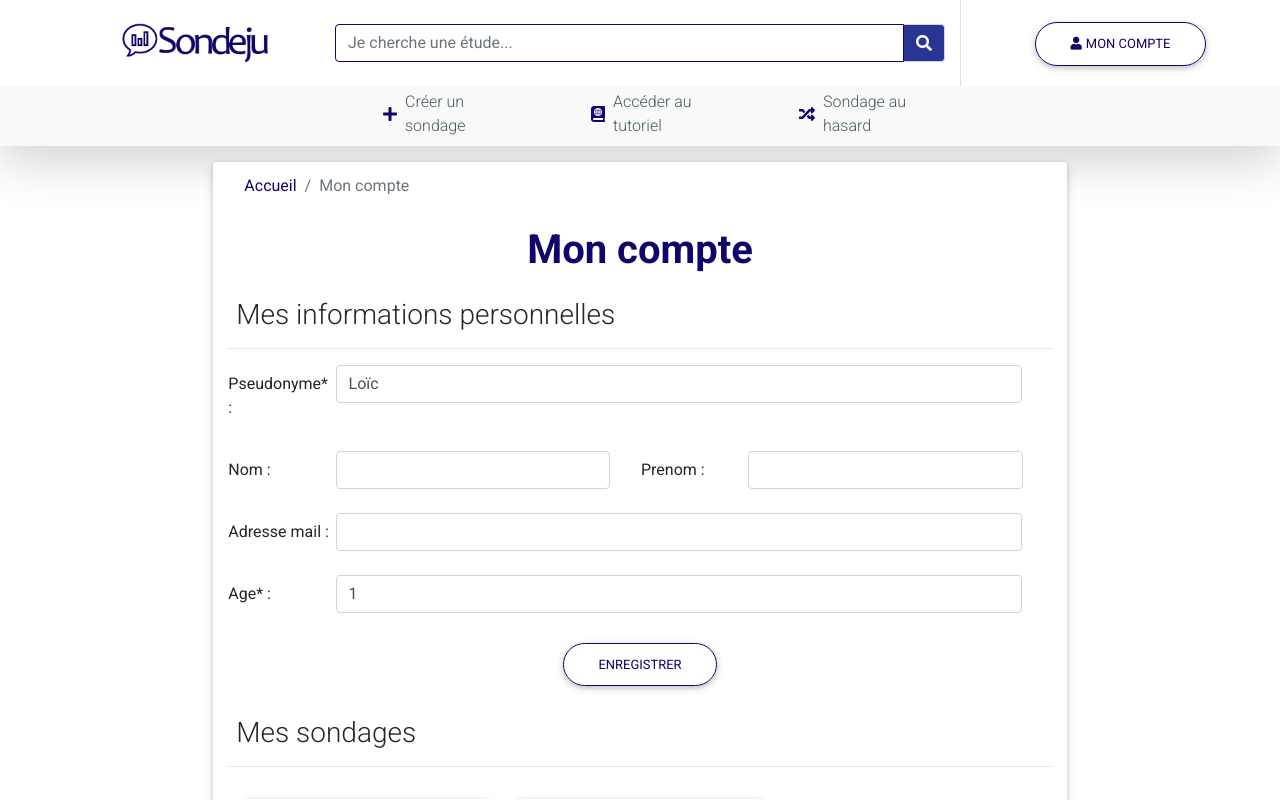
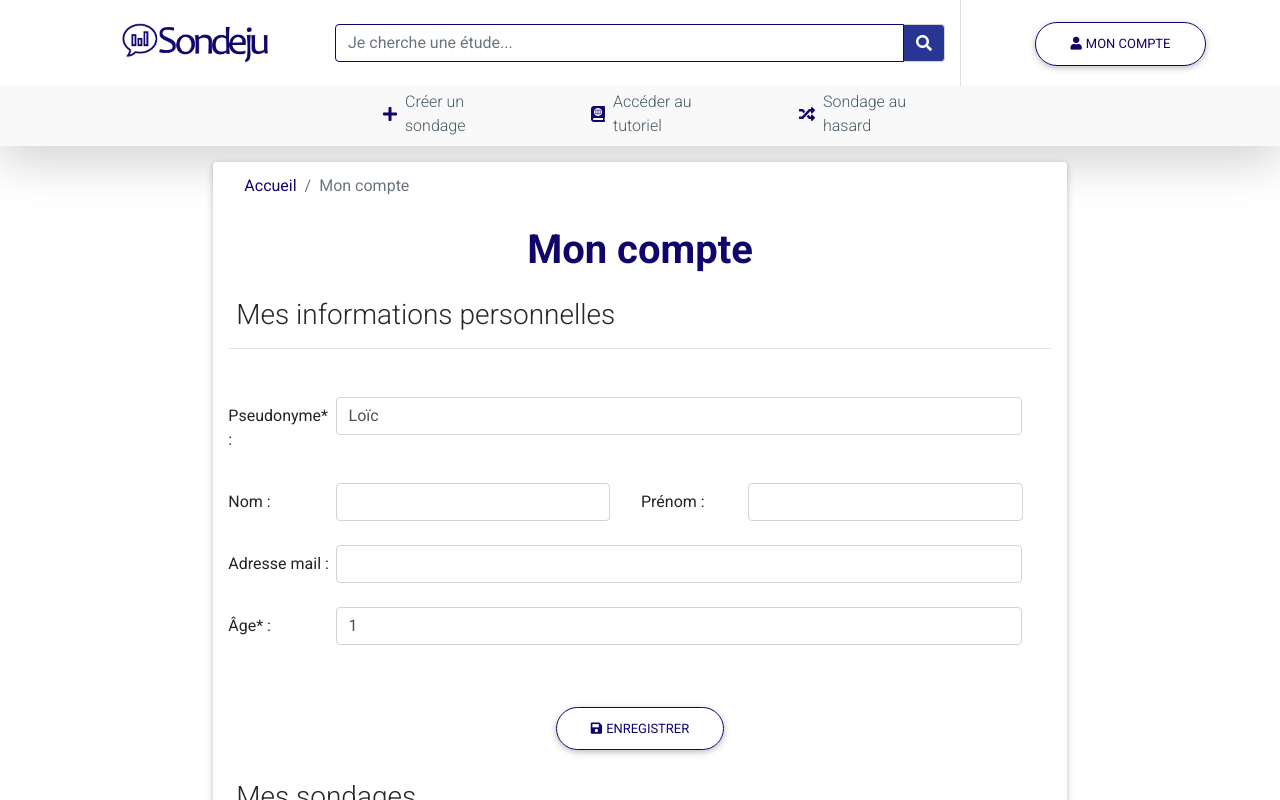
Before and after one commit to Antoine68/sondeju, a React (Create React App) app: page /compte in a window 1280 px wide. Shown: the top 800 px of the page. Built offline with nearby package versions, Linux system fonts and the light colour scheme.

Commit message:
ajout icon enregistrer

```diff
--- a/src/components/Account.js
+++ b/src/components/Account.js
@@ -28,6 +28,7 @@ export default class AccountContent extends React.Component {
         <div class="text-center">
           <Link to="/compte">
             <button type="button" class="btn btn-outline-info button-account" data-mdb-ripple-color="dark">
+            <i class="fas fa-save mr-1"></i>
               Enregistrer
             </button>
           </Link>
@@ -96,7 +97,7 @@ class FormAccount extends React.Component{
   }
 
   render (){
-    return <div class="container">
+    return <div class="container mt-5 mb-5">
               <div class="form-group row">
                 <div class="row col-lg-2 col-sm-12 col-form-label">
                   <label htmlFor="pseudo">Pseudonyme* :</label>
@@ -111,7 +112,7 @@ class FormAccount extends React.Component{
                 </div>
                 <input type="text" id="nom" name="nom" class="form-control col-lg-4 col-sm-12" value={this.state.nom} onChange={this.handleChange}></input>
                 <div class="row col-lg-2 col-sm-12 col-form-label ml-3">
-                  <label htmlFor="prenom">Prenom :</label>
+                  <label htmlFor="prenom">Prénom :</label>
                 </div>
                 <input type="text" id="prenom" name="prenom" class="form-control col-lg-4 col-sm-12" value={this.state.prenom} onChange={this.handleChange}></input>
               </div>
@@ -125,7 +126,7 @@ class FormAccount extends React.Component{
 
               <div class="form-group row">
                 <div class="row col-lg-2 col-sm-12 col-form-label">
-                  <label htmlFor="age">Age* :</label>
+                  <label htmlFor="age">Âge* :</label>
                 </div>
                 <input type="number" id="age" name="age" class="form-control col-lg-10 col-sm-12" value={this.state.age} onChange={this.handleChange}></input>
               </div>
```
